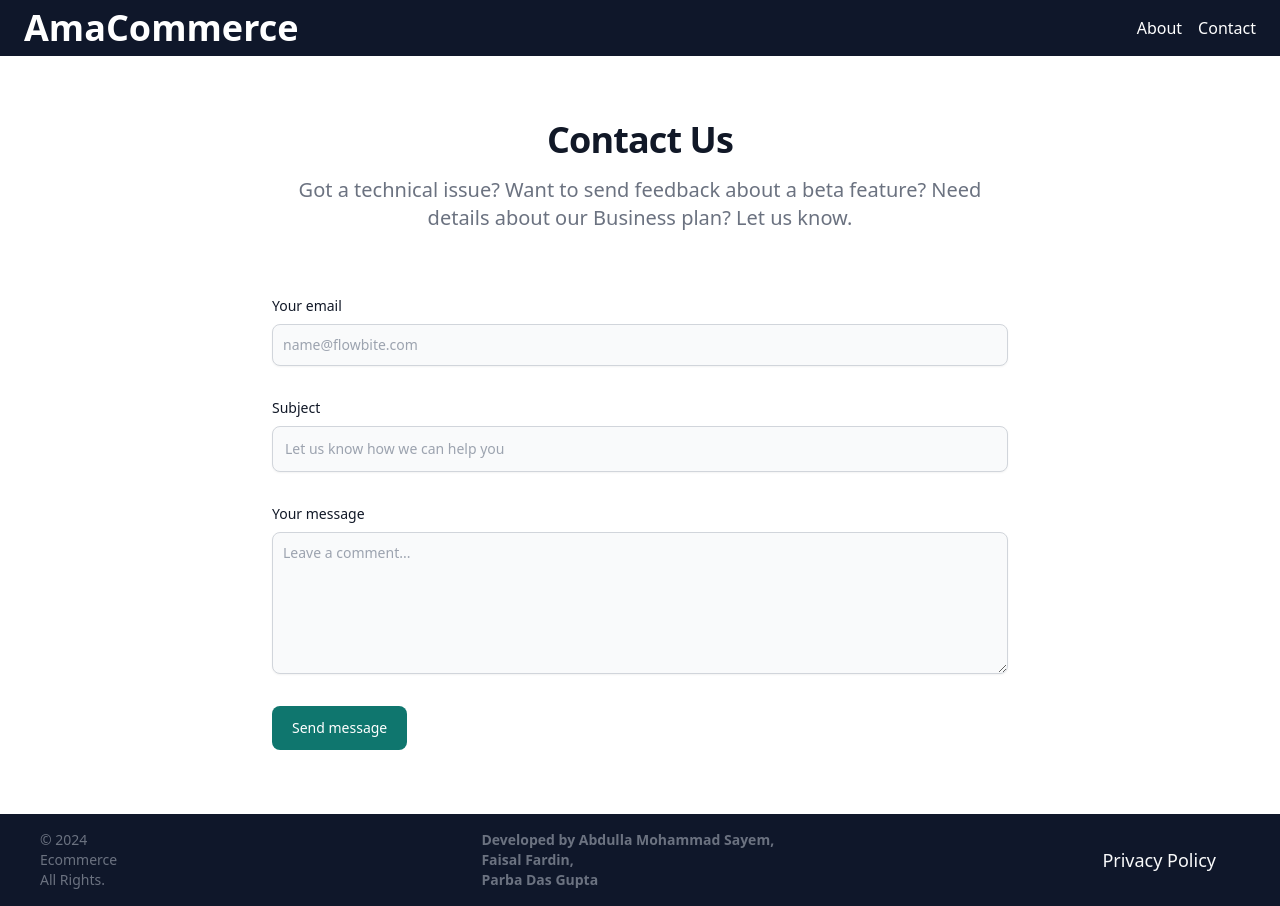
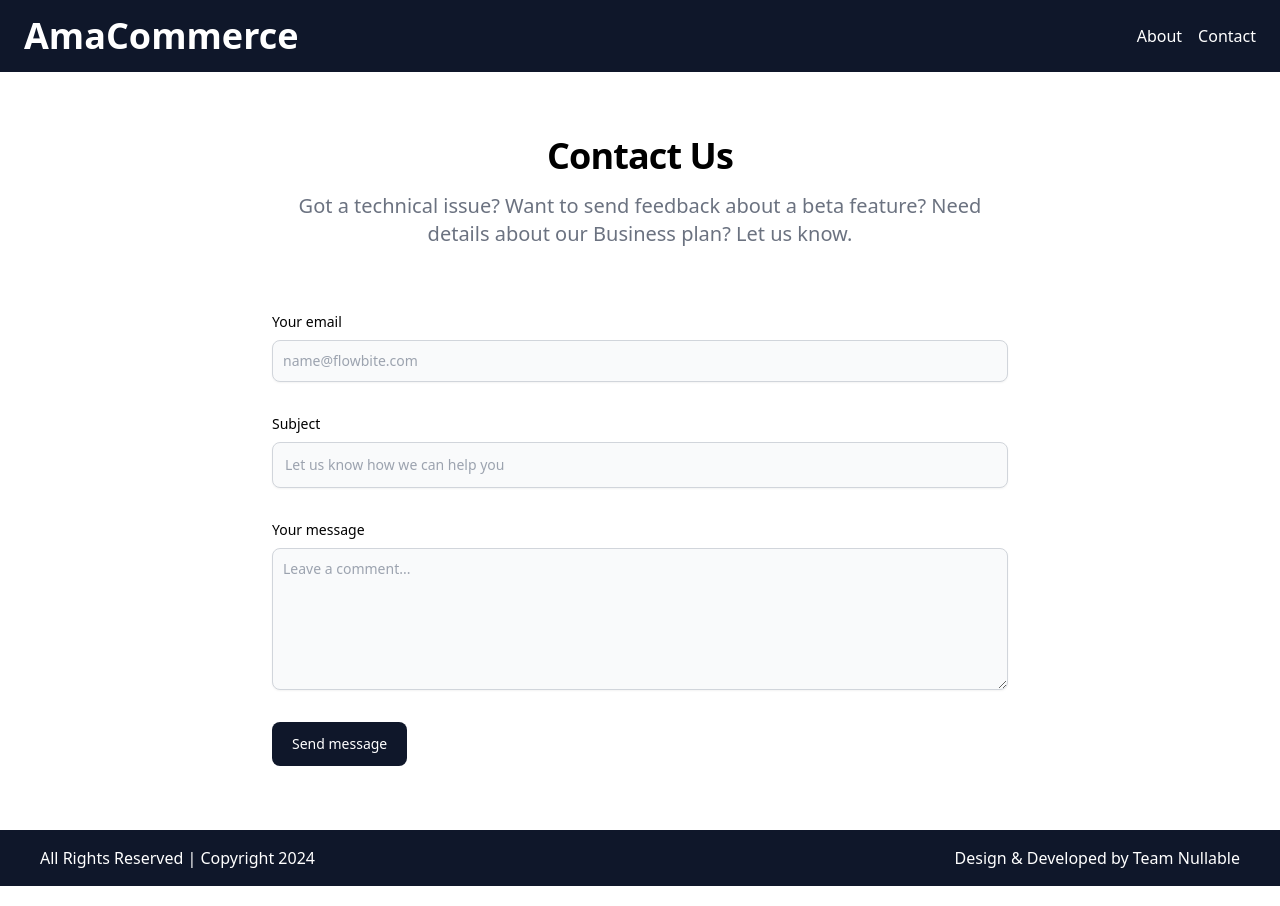
Before and after one commit to Say-M/amacommerce, a React (Vite) app: page /contact in a window 1280 px wide. Built offline with nearby package versions, Linux system fonts and the light colour scheme.

Commit message:
contract page ui updated

```diff
--- a/src/common/Footer.jsx
+++ b/src/common/Footer.jsx
@@ -1,25 +1,10 @@
 export default function Footer() {
   return (
-    <section className='bg-slate-900'>
+    <section className='bg-slate-900 text-white'>
       <footer className='container mx-auto'>
-        <div className='p-4 md:flex md:items-center md:justify-between'>
-          <span className=' pr-9 text-sm text-gray-500 sm:text-cente'>
-            © 2024 <h3 className='hover:text-black'>Ecommerce</h3> All Rights.
-          </span>
-          <span className='text-sm text-gray-500 sm:text-cente'>
-            <h3 className='hover:text-black font-bold'>
-              Developed by Abdulla Mohammad Sayem,
-            </h3>
-            <h3 className='hover:text-black font-bold'>Faisal Fardin,</h3>
-            <h3 className='hover:text-black font-bold'>Parba Das Gupta</h3>
-          </span>
-          <ul className='flex flex-wrap items-center mt-3 text-sm font-medium text-gray-50 sm:mt-0'>
-            <li>
-              <a href='#' className=' text-lg hover:underline me-4 md:me-6'>
-                Privacy Policy
-              </a>
-            </li>
-          </ul>
+        <div className='p-4 flex justify-between items-center'>
+          <p>All Rights Reserved | Copyright {new Date().getFullYear()}</p>
+          <p>Design & Developed by Team Nullable</p>
         </div>
       </footer>
     </section>
--- a/src/common/Header.jsx
+++ b/src/common/Header.jsx
@@ -2,8 +2,8 @@ import { Link } from 'react-router-dom';
 
 export default function Header() {
   return (
-    <div className='bg-slate-900 text-white'>
-      <header className='container mx-auto py-2 flex justify-between items-center'>
+    <div className='bg-slate-900 text-white sticky top-0'>
+      <header className='container mx-auto py-4 flex justify-between items-center'>
         <Link to='/'>
           <h1 className='text-4xl font-bold'>AmaCommerce</h1>
         </Link>
--- a/src/pages/contact/contactUs.jsx
+++ b/src/pages/contact/contactUs.jsx
@@ -1,62 +1,62 @@
 export default function ContactPage() {
   return (
-    <section className="bg-white dark:bg-gray-900">
-      <div className="py-8 lg:py-16 px-4 mx-auto max-w-screen-md">
-        <h2 className="mb-4 text-4xl tracking-tight font-extrabold text-center text-gray-900 dark:text-white">
+    <section className='bg-white'>
+      <div className='py-8 lg:py-16 px-4 mx-auto max-w-screen-md'>
+        <h2 className='mb-4 text-4xl tracking-tight font-extrabold text-center dark:text-white'>
           Contact Us
         </h2>
-        <p className="mb-8 lg:mb-16 font-light text-center text-gray-500 dark:text-gray-400 sm:text-xl">
+        <p className='mb-8 lg:mb-16 font-light text-center text-gray-500 dark:text-gray-400 sm:text-xl'>
           Got a technical issue? Want to send feedback about a beta feature?
           Need details about our Business plan? Let us know.
         </p>
-        <form action="#" className="space-y-8">
+        <form action='#' className='space-y-8'>
           <div>
             <label
-              for="email"
-              className="block mb-2 text-sm font-medium text-gray-900 dark:text-gray-300"
+              htmlFor='email'
+              className='block mb-2 text-sm font-medium dark:text-gray-300'
             >
               Your email
             </label>
             <input
-              type="email"
-              id="email"
-              className="shadow-sm bg-gray-50 border border-gray-300 text-gray-900 text-sm rounded-lg focus:ring-teal-500 focus:border-teal-500 block w-full p-2.5 dark:bg-gray-700 dark:border-gray-600 dark:placeholder-gray-400 dark:text-white dark:focus:ring-teal-500 dark:focus:border-teal-500 dark:shadow-sm-light"
-              placeholder="name@flowbite.com"
+              type='email'
+              id='email'
+              className='shadow-sm bg-gray-50 border border-gray-300 text-sm rounded-lg focus:ring-slate-500 focus:border-slate-500 block w-full p-2.5 '
+              placeholder='name@flowbite.com'
               required
             />
           </div>
           <div>
             <label
-              for="subject"
-              className="block mb-2 text-sm font-medium text-gray-900 dark:text-gray-300"
+              htmlFor='subject'
+              className='block mb-2 text-sm font-medium dark:text-gray-300'
             >
               Subject
             </label>
             <input
-              type="text"
-              id="subject"
-              className="block p-3 w-full text-sm text-gray-900 bg-gray-50 rounded-lg border border-gray-300 shadow-sm focus:ring-teal-500 focus:border-teal-500 dark:bg-gray-700 dark:border-gray-600 dark:placeholder-gray-400 dark:text-white dark:focus:ring-teal-500 dark:focus:border-teal-500 dark:shadow-sm-light"
-              placeholder="Let us know how we can help you"
+              type='text'
+              id='subject'
+              className='block p-3 w-full text-sm bg-gray-50 rounded-lg border border-gray-300 shadow-sm focus:ring-slate-500 focus:border-slate-500 '
+              placeholder='Let us know how we can help you'
               required
             />
           </div>
-          <div className="sm:col-span-2">
+          <div className='sm:col-span-2'>
             <label
-              for="message"
-              className="block mb-2 text-sm font-medium text-gray-900 dark:text-gray-400"
+              htmlFor='message'
+              className='block mb-2 text-sm font-medium dark:text-gray-400'
             >
               Your message
             </label>
             <textarea
-              id="message"
-              rows="6"
-              className="block p-2.5 w-full text-sm text-gray-900 bg-gray-50 rounded-lg shadow-sm border border-gray-300 focus:ring-teal-500 focus:border-teal-500 dark:bg-gray-700 dark:border-gray-600 dark:placeholder-gray-400 dark:text-white dark:focus:ring-teal-500 dark:focus:border-teal-500"
-              placeholder="Leave a comment..."
+              id='message'
+              rows='6'
+              className='block p-2.5 w-full text-sm bg-gray-50 rounded-lg shadow-sm border border-gray-300 focus:ring-slate-500 focus:border-slate-500'
+              placeholder='Leave a comment...'
             ></textarea>
           </div>
           <button
-            type="submit"
-            className="py-3 px-5 text-sm font-medium text-center text-white rounded-lg bg-teal-700 sm:w-fit hover:bg-teal-800 focus:ring-4 focus:outline-none focus:ring-teal-300 dark:bg-teal-600 dark:hover:bg-teal-700 dark:focus:ring-teal-800"
+            type='submit'
+            className='py-3 px-5 text-sm font-medium text-center text-white rounded-lg bg-slate-900 sm:w-fit hover:bg-slate-700 focus:ring-4 focus:outline-none focus:ring-slate-300 dark:bg-slate-600 dark:hover:bg-slate-700 dark:focus:ring-slate-800'
           >
             Send message
           </button>
```
